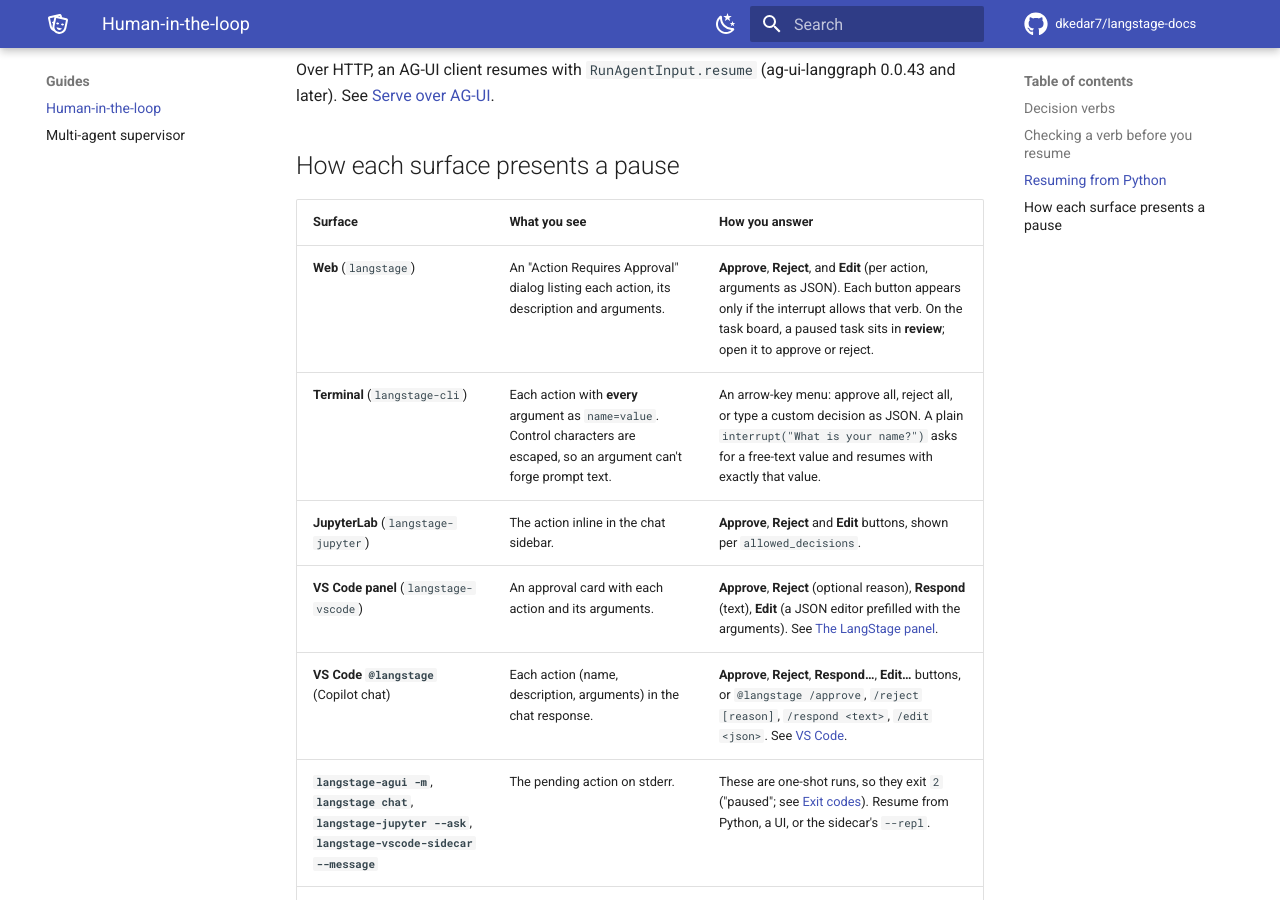
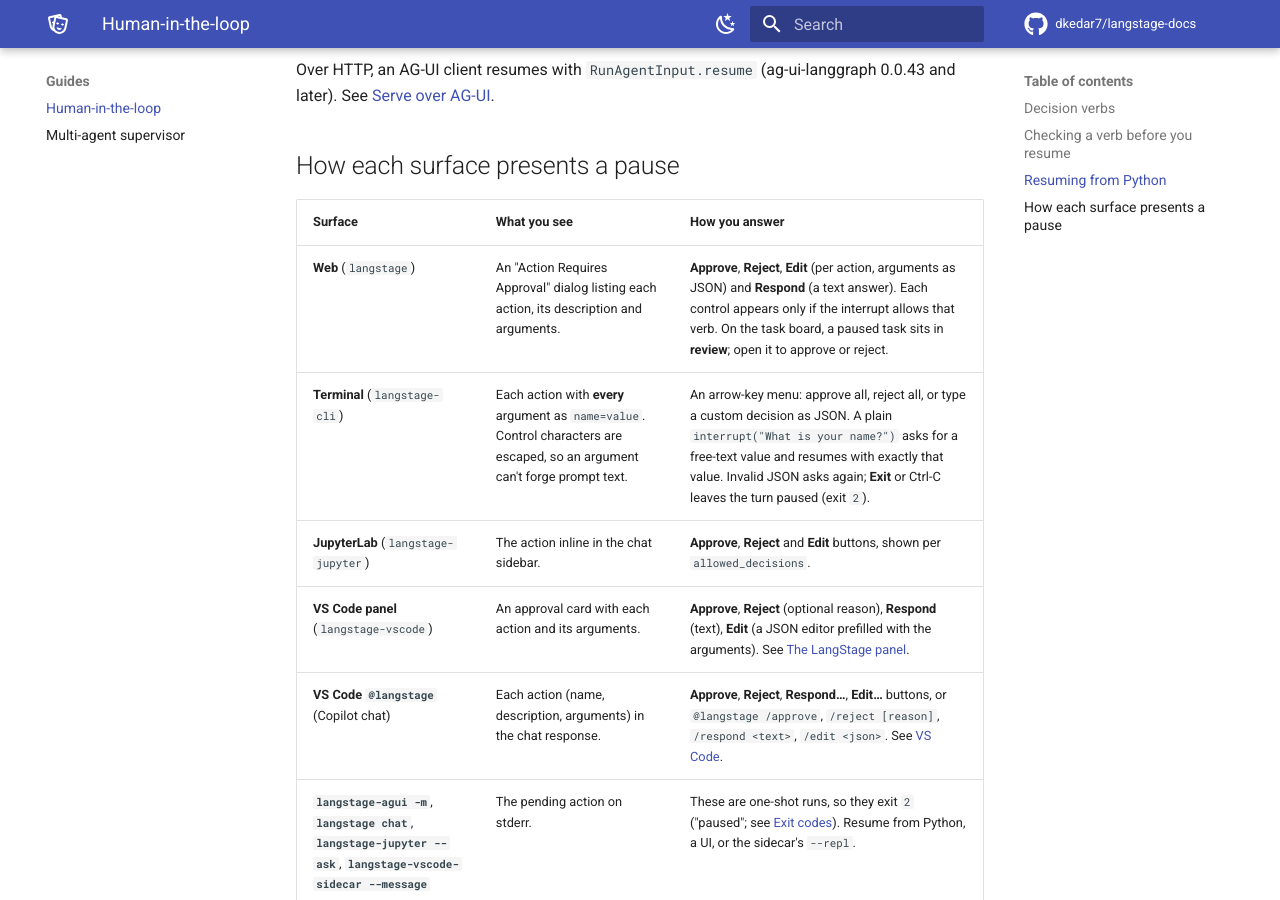
Before and after one commit to dkedar7/langstage-docs, an MkDocs documentation site: the page built from docs/guides/human-in-the-loop.md, in a window 1280 px wide and 900 px high, scrolled down 2321 px. Built offline with MkDocs 1.6.1 and Material for MkDocs 9.7.7, drawn with Linux system fonts in a browser that asks for light colours; comment, search, counter and statistics services are not loaded.

Commit message:
Sync to the 2026-10-11 releases: respond, reasoning, base_url, joined text (#24)
Web HITL gains Respond; terminal Ctrl-C/Exit at the approval menu exits 2 and
invalid JSON re-prompts; TurnResult.text and task results join messages with a
paragraph break; web and jupyter render reasoning; the jupyter sidebar follows
the server's base_url. versions.json bumped to today's releases.


Claude-Session: https://claude.ai/code/session_01UifqaVXWAqdPtu6Xy96V58

Co-authored-by: Claude Opus 5.5 <noreply@anthropic.com>

```diff
--- a/docs/guides/human-in-the-loop.md
+++ b/docs/guides/human-in-the-loop.md
@@ -98,8 +98,8 @@ Over HTTP, an AG-UI client resumes with `RunAgentInput.resume` (ag-ui-langgraph
 
 | Surface | What you see | How you answer |
 |---|---|---|
-| **Web** (`langstage`) | An "Action Requires Approval" dialog listing each action, its description and arguments. | **Approve**, **Reject**, and **Edit** (per action, arguments as JSON). Each button appears only if the interrupt allows that verb. On the task board, a paused task sits in **review**; open it to approve or reject. |
-| **Terminal** (`langstage-cli`) | Each action with **every** argument as `name=value`. Control characters are escaped, so an argument can't forge prompt text. | An arrow-key menu: approve all, reject all, or type a custom decision as JSON. A plain `interrupt("What is your name?")` asks for a free-text value and resumes with exactly that value. |
+| **Web** (`langstage`) | An "Action Requires Approval" dialog listing each action, its description and arguments. | **Approve**, **Reject**, **Edit** (per action, arguments as JSON) and **Respond** (a text answer). Each control appears only if the interrupt allows that verb. On the task board, a paused task sits in **review**; open it to approve or reject. |
+| **Terminal** (`langstage-cli`) | Each action with **every** argument as `name=value`. Control characters are escaped, so an argument can't forge prompt text. | An arrow-key menu: approve all, reject all, or type a custom decision as JSON. A plain `interrupt("What is your name?")` asks for a free-text value and resumes with exactly that value. Invalid JSON asks again; **Exit** or Ctrl-C leaves the turn paused (exit `2`). |
 | **JupyterLab** (`langstage-jupyter`) | The action inline in the chat sidebar. | **Approve**, **Reject** and **Edit** buttons, shown per `allowed_decisions`. |
 | **VS Code panel** (`langstage-vscode`) | An approval card with each action and its arguments. | **Approve**, **Reject** (optional reason), **Respond** (text), **Edit** (a JSON editor prefilled with the arguments). See [The LangStage panel](../stages/vscode.md#the-langstage-panel). |
 | **VS Code `@langstage`** (Copilot chat) | Each action (name, description, arguments) in the chat response. | **Approve**, **Reject**, **Respond…**, **Edit…** buttons, or `@langstage /approve`, `/reject [reason]`, `/respond <text>`, `/edit <json>`. See [VS Code](../stages/vscode.md#answering-an-interrupt-in-langstage). |
```
Also changed, not shown: docs/core.md (+2 -1 lines), docs/stages/jupyter.md (+4 -0 lines), docs/stages/web.md (+1 -0 lines), versions.json (+6 -6 lines).
